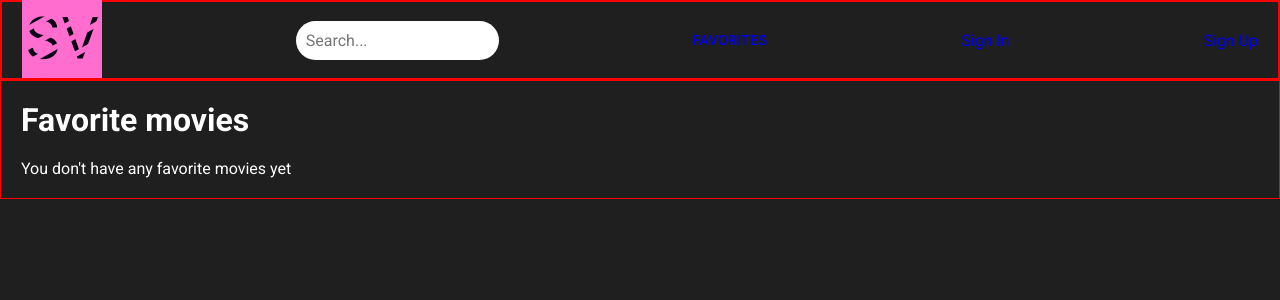
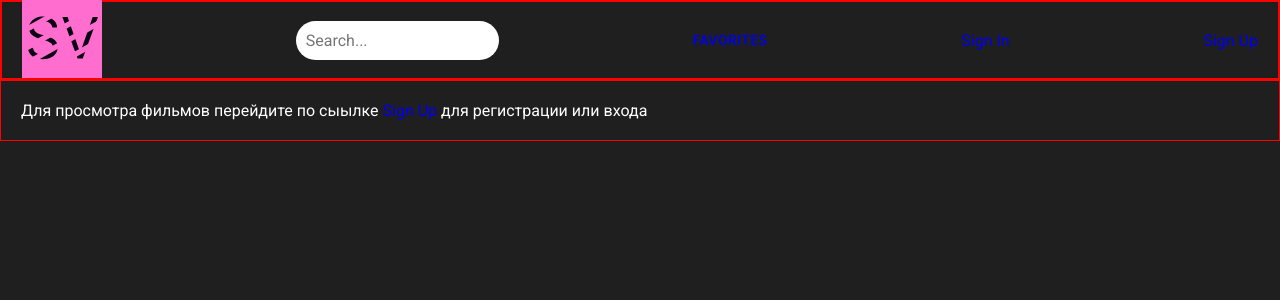
Before and after one commit to Ezoza111/movies_portal, a React (Create React App) app: page /favorites in a window 1280 px wide. Shown: the top 300 px of the page. Built offline with nearby package versions, Linux system fonts and the light colour scheme.

Commit message:
refactor: FavoritesGage

```diff
--- a/src/App.js
+++ b/src/App.js
@@ -32,7 +32,7 @@ function App() {
       <Routes>
         <Route path='/' element={<RoutingComponent userName={user.userName} changeUserStatus={changeUserStatus}/>}>
           <Route index element={<Main />} />
-          <Route path='/favorites' element={<FavoritesPage  />} />
+          <Route path='/favorites' element={<FavoritesPage userName={user.userName}/>} />
           <Route path='/login' element={<SignUpPage  userName={user.userName} changeUserStatus={changeUserStatus}/>} />
         </Route>
       </Routes>
--- a/src/layout/favoritesPage/FavoritesPage.jsx
+++ b/src/layout/favoritesPage/FavoritesPage.jsx
@@ -4,13 +4,16 @@ import { MainContainer } from "../../components/stupidComponents/container/MainC
 import FilmCard from "../../components/stupidComponents/filmCard/FilmCard";
 import { useLocalStorage } from "../../components/smartComponents/customHooks/useLocalStorage";
 import { v4 as uuidv4 } from "uuid";
+import { SignUpLink } from "../signUpPage/SignUpLink";
 
-export const FavoritesPage = () => {
+export const FavoritesPage = ({userName}) => {
   // Используем кастомный хук useLocalStorage для работы с localStorage
   const [favorites, setFavorites] = useLocalStorage([], "favorites");
 
   return (
     <MainContainer>
+      {userName === null ?
+      <div>Для просмотра фильмов перейдите по сыылке  <SignUpLink /> для регистрации или входа</div> :
       <StyledFilmListContainer>
         <h1>Favorite movies</h1>
         <StyledFilmList>
@@ -30,7 +33,7 @@ export const FavoritesPage = () => {
             <p>You don't have any favorite movies yet</p>
           )}
         </StyledFilmList>
-      </StyledFilmListContainer>
+      </StyledFilmListContainer>}
     </MainContainer>
   );
 };
```
